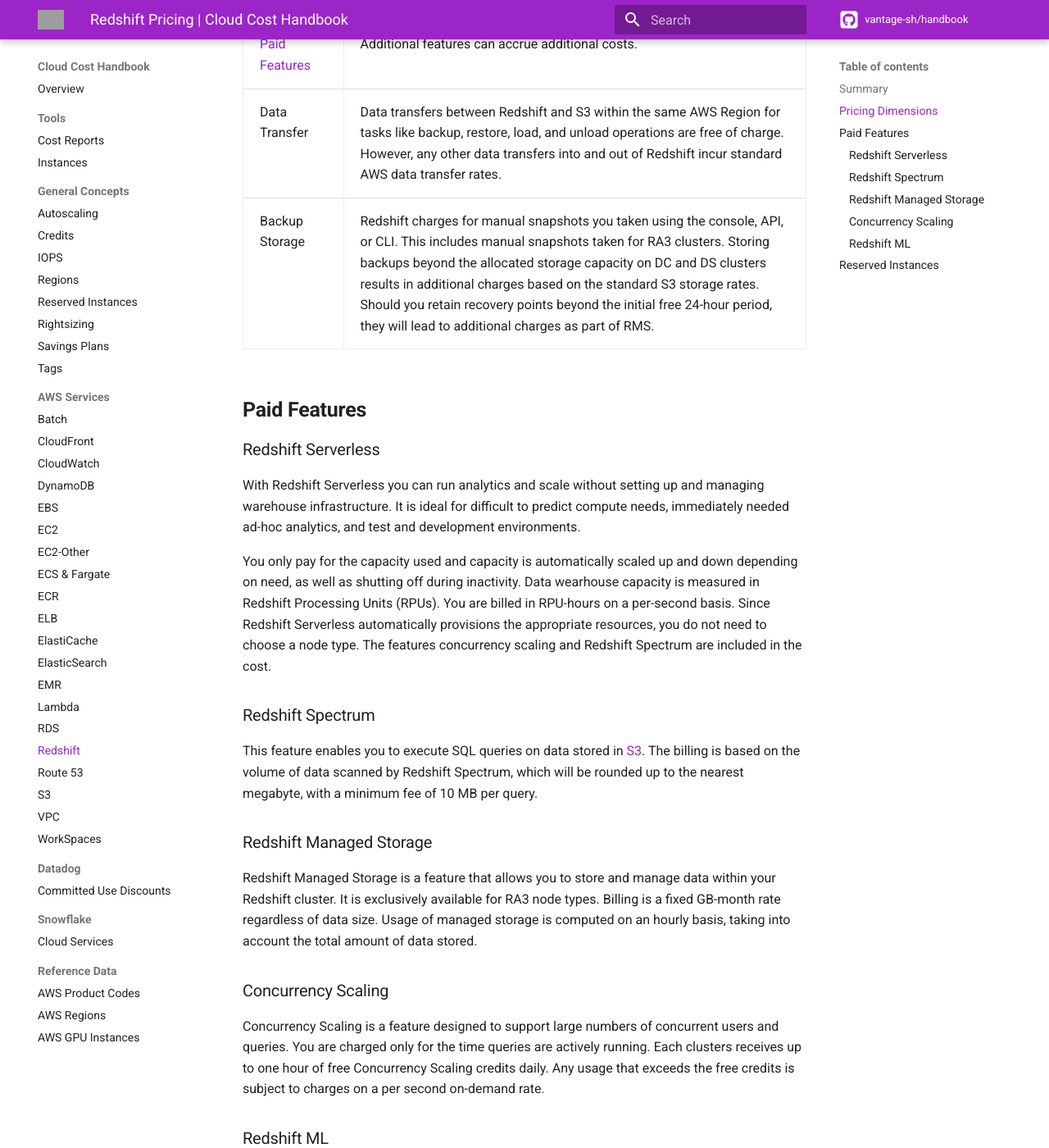
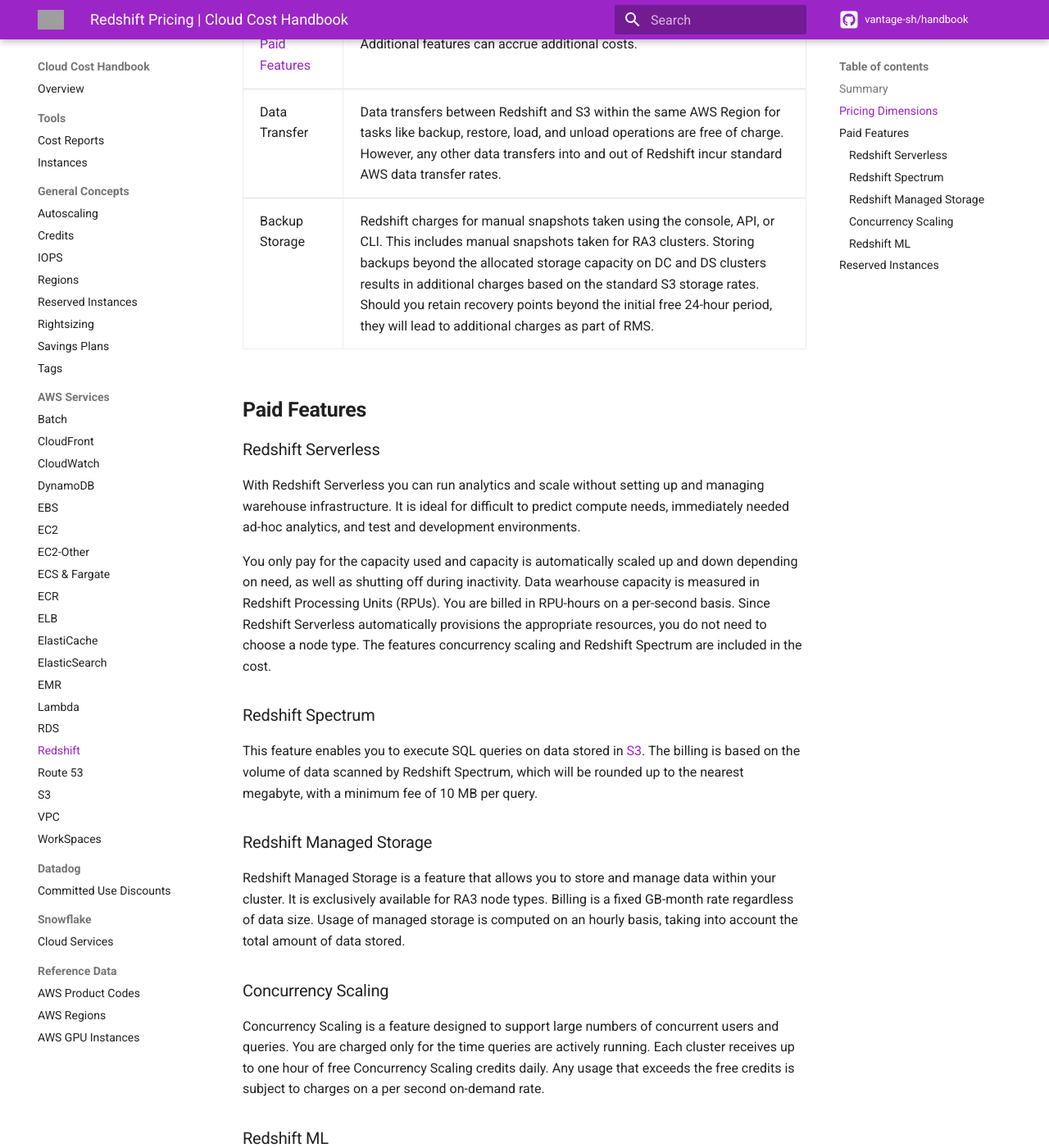
Before and after one commit to vantage-sh/handbook.vantage.sh, an MkDocs documentation site: the page built from docs/aws/services/redshift-pricing.md, in a window 1280 px wide and 1400 px high, scrolled down 755 px. Shown: the whole window at 82% size. Built offline with MkDocs 1.6.1 and Material for MkDocs 9.7.7, drawn with Linux system fonts in a browser that asks for light colours; comment, search, counter and statistics services are not loaded; some of the changed text lies outside the part shown; grey boxes are pictures that could not be loaded.

Commit message:
Fix redshift typos

```diff
--- a/docs/aws/services/redshift-pricing.md
+++ b/docs/aws/services/redshift-pricing.md
@@ -8,10 +8,10 @@
 ## Pricing Dimensions
 | Dimension  | Description |
 | ------------- |-------------|
-|[Node Type](https://instances.vantage.sh/redshift/){ target="_blank" }| You are billed an hourly rate based on your selected node type and node quantity for the duration your cluster is active. The recommended node types for Redshift are RA3 and DC2. Choose based on data size to ensure the best price and performance. If your data is under 1TB uncompress it is recommended to use DC2 Node. If your data is currently over 1TB uncompressed or will exceed 1TB in the future, it is recommended to use RA3.|
+|[Node Type](https://instances.vantage.sh/redshift/){ target="_blank" }| You are billed an hourly rate based on your selected node type and node quantity for the duration your cluster is active. The recommended node types for Redshift are RA3 and DC2. Choose based on data size to ensure the best price and performance. If your data is under 1TB uncompressed it is recommended to use DC2 Node. If your data is currently over 1TB uncompressed or will exceed 1TB in the future, it is recommended to use RA3.|
 |[Paid Features](#paid-features)| Additional features can accrue additional costs.|
 |Data Transfer|Data transfers between Redshift and S3 within the same AWS Region for tasks like backup, restore, load, and unload operations are free of charge. However, any other data transfers into and out of Redshift incur standard AWS data transfer rates.|
-|Backup Storage|Redshift charges for manual snapshots you taken using the console, API, or CLI. This includes manual snapshots taken for RA3 clusters. Storing backups beyond the allocated storage capacity on DC and DS clusters results in additional charges based on the standard S3 storage rates. Should you retain recovery points beyond the initial free 24-hour period, they will lead to additional charges as part of RMS.|
+|Backup Storage|Redshift charges for manual snapshots taken using the console, API, or CLI. This includes manual snapshots taken for RA3 clusters. Storing backups beyond the allocated storage capacity on DC and DS clusters results in additional charges based on the standard S3 storage rates. Should you retain recovery points beyond the initial free 24-hour period, they will lead to additional charges as part of RMS.|
 
 ## Paid Features
 
@@ -24,10 +24,10 @@
 This feature enables you to execute SQL queries on data stored in [S3](/aws/services/s3-pricing). The billing is based on the volume of data scanned by Redshift Spectrum, which will be rounded up to the nearest megabyte, with a minimum fee of 10 MB per query.
 
 ### Redshift Managed Storage
-Redshift Managed Storage is a feature that allows you to store and manage data within your Redshift cluster. It is exclusively available for RA3 node types. Billing is a fixed GB-month rate regardless of data size. Usage of managed storage is computed on an hourly basis, taking into account the total amount of data stored.
+Redshift Managed Storage is a feature that allows you to store and manage data within your cluster. It is exclusively available for RA3 node types. Billing is a fixed GB-month rate regardless of data size. Usage of managed storage is computed on an hourly basis, taking into account the total amount of data stored.
 
 ### Concurrency Scaling
-Concurrency Scaling is a feature designed to support large numbers of concurrent users and queries. You are charged only for the time queries are actively running. Each clusters receives up to one hour of free Concurrency Scaling credits daily. Any usage that exceeds the free credits is subject to charges on a per second on-demand rate.
+Concurrency Scaling is a feature designed to support large numbers of concurrent users and queries. You are charged only for the time queries are actively running. Each cluster receives up to one hour of free Concurrency Scaling credits daily. Any usage that exceeds the free credits is subject to charges on a per second on-demand rate.
 
 ### Redshift ML
 This functionality enables you to create, train, and deploy machine learning (ML) models. The CREATE MODEL request may accrue additional costs on S3. Charges are typically minimal and should be less than $1 a month.
```
